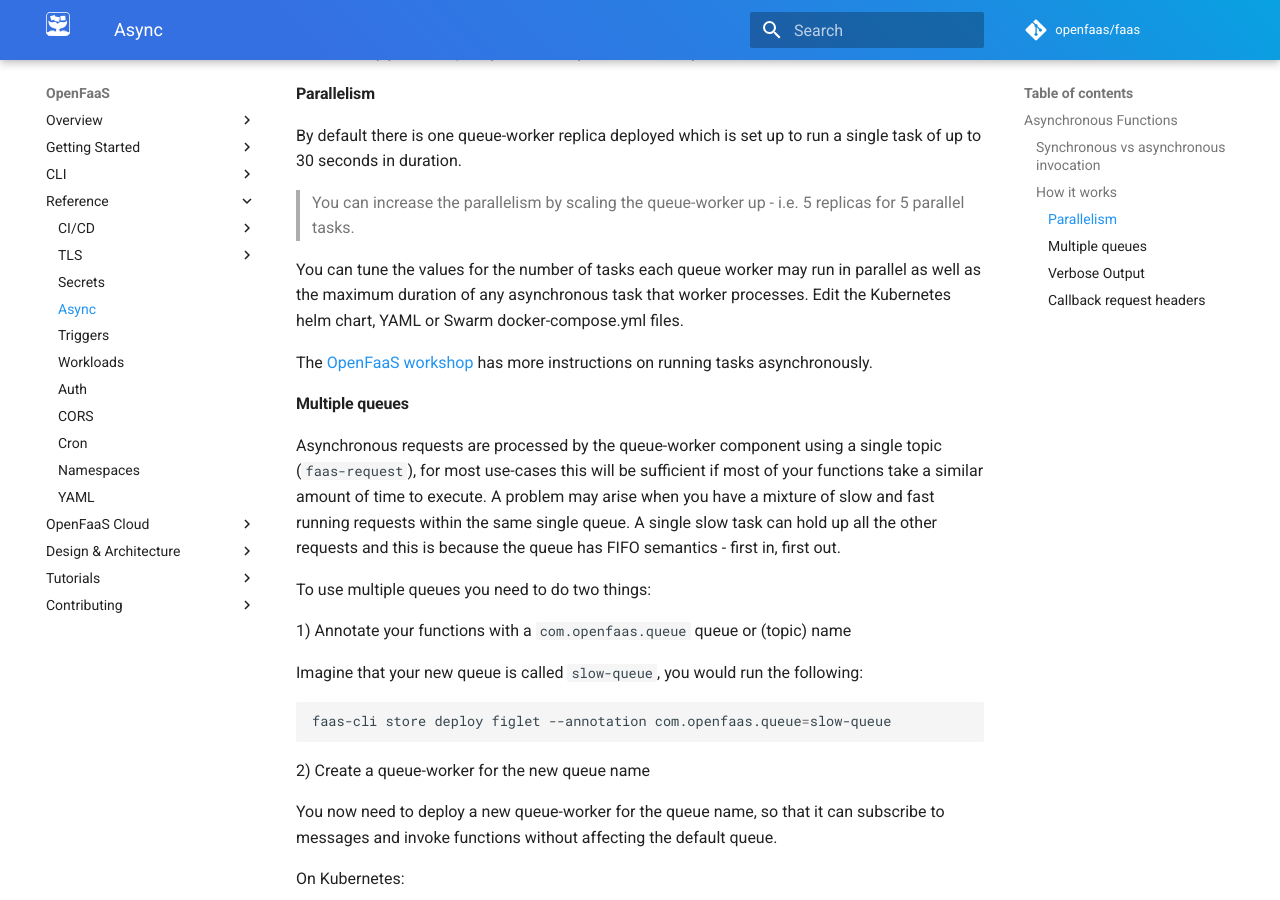
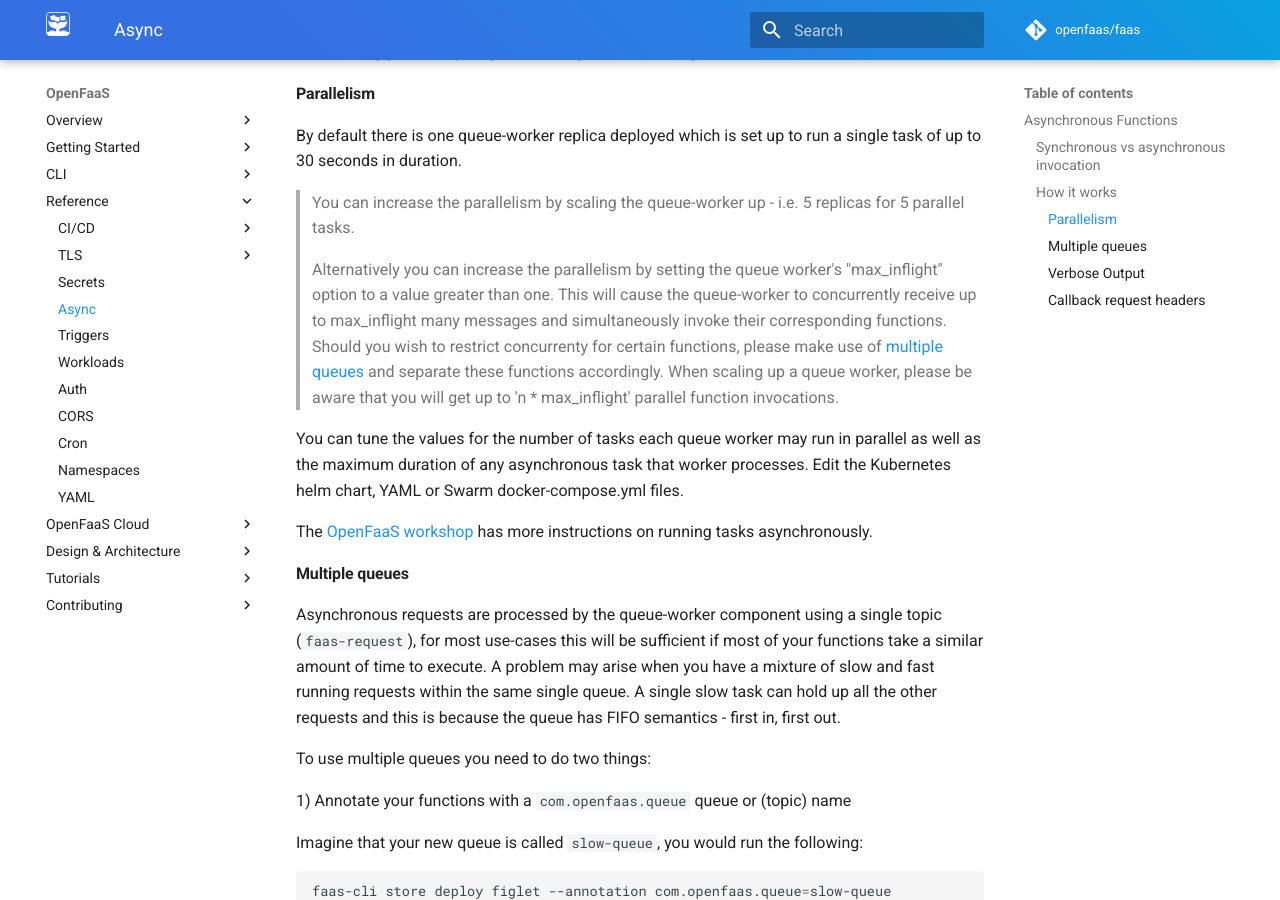
Before and after one commit to openfaas/docs, an MkDocs documentation site: the page built from docs/reference/async.md, in a window 1280 px wide and 900 px high, scrolled down 2532 px. Built offline with MkDocs 1.6.1 and Material for MkDocs 9.7.7, drawn with Linux system fonts in a browser that asks for light colours; comment, search, counter and statistics services are not loaded.

Commit message:
documenting max_inflight
documenting max_inflight which was changed in:
https://github.com/openfaas/nats-queue-worker/pull/95)

Fixes #225

Signed-off-by: Matthias Hanel <mh@synadia.com>

```diff
--- a/docs/reference/async.md
+++ b/docs/reference/async.md
@@ -76,6 +76,8 @@ Alternatively you can specify another asynchronous or synchronous function to ru
 By default there is one queue-worker replica deployed which is set up to run a single task of up to 30 seconds in duration.
 
 > You can increase the parallelism by scaling the queue-worker up - i.e. 5 replicas for 5 parallel tasks.
+>
+> Alternatively you can increase the parallelism by setting the queue worker's "max_inflight" option to a value greater than one. This will cause the queue-worker to concurrently receive up to max_inflight many messages and simultaneously invoke their corresponding functions. Should you wish to restrict concurrenty for certain functions, please make use of  [multiple queues](#Multiple-queues) and separate these functions accordingly. When scaling up a queue worker, please be aware that you will get up to 'n * max_inflight' parallel function invocations.
 
 You can tune the values for the number of tasks each queue worker may run in parallel as well as the maximum duration of any asynchronous task that worker processes. Edit the Kubernetes helm chart, YAML or Swarm docker-compose.yml files.
 
```
